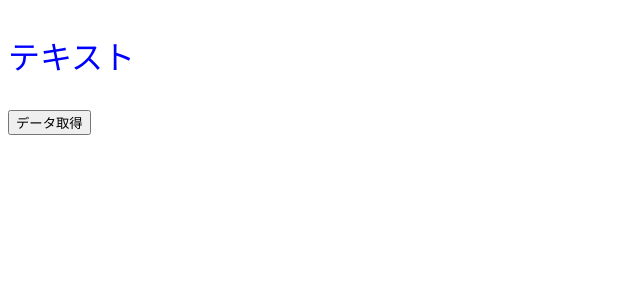
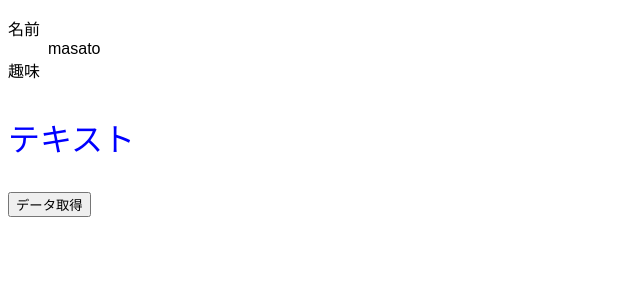
Before and after one commit to m-shimizu-f-50/react-tutorial2, a React (Create React App) app: page / in a window 1280 px wide. Shown: the top 300 px of the page, without its empty margins (0-640 px from the left). Built offline with nearby package versions, Linux system fonts and the light colour scheme.

Commit message:
オプショナルチェイニング

```diff
--- a/package.json
+++ b/package.json
@@ -9,9 +9,11 @@
   ],
   "main": "src/index.tsx",
   "dependencies": {
+    "@types/react-router-dom": "5.3.3",
     "axios": "0.26.0",
     "react": "17.0.2",
     "react-dom": "17.0.2",
+    "react-router-dom": "6.2.1",
     "react-scripts": "4.0.3"
   },
   "devDependencies": {
--- a/src/App.tsx
+++ b/src/App.tsx
@@ -4,6 +4,13 @@ import "./styles.css";
 import { Todo } from "./Todo";
 import { TodoType } from "./types/todo";
 import { Text } from "./Text";
+import { UserProfile } from "./UserProfile";
+import { User } from "./types/user";
+
+const user: User = {
+  name: "masato"
+  // hobbies: ["映画", "ゲーム"]
+};
 
 export default function App() {
   const [todos, setTodos] = useState<Array<TodoType>>([]);
@@ -16,6 +23,7 @@ export default function App() {
   };
   return (
     <div className="App">
+      <UserProfile user={user} />
       <Text color="blue" fontSize="32px" />
       <button onClick={onClickFetchData}>データ取得</button>
       {todos.map((todo) => (
--- /dev/null
+++ b/src/UserProfile.tsx
@@ -0,0 +1,19 @@
+import { VFC } from "react";
+import { User } from "./types/user";
+
+type Props = {
+  user: User;
+};
+
+export const UserProfile: VFC<Props> = (props) => {
+  const { user } = props;
+  return (
+    <dl>
+      <dt>名前</dt>
+      <dd>{user.name}</dd>
+      <dt>趣味</dt>
+      {/* オプショナルチェイニングでhobbiesがない場合に自動的にundefinedを返すようにしている */}
+      <dd>{user.hobbies?.join(" / ")}</dd>
+    </dl>
+  );
+};
--- /dev/null
+++ b/src/types/user.ts
@@ -0,0 +1,4 @@
+export type User = {
+  name: string;
+  hobbies?: Array<string>;
+};
```
